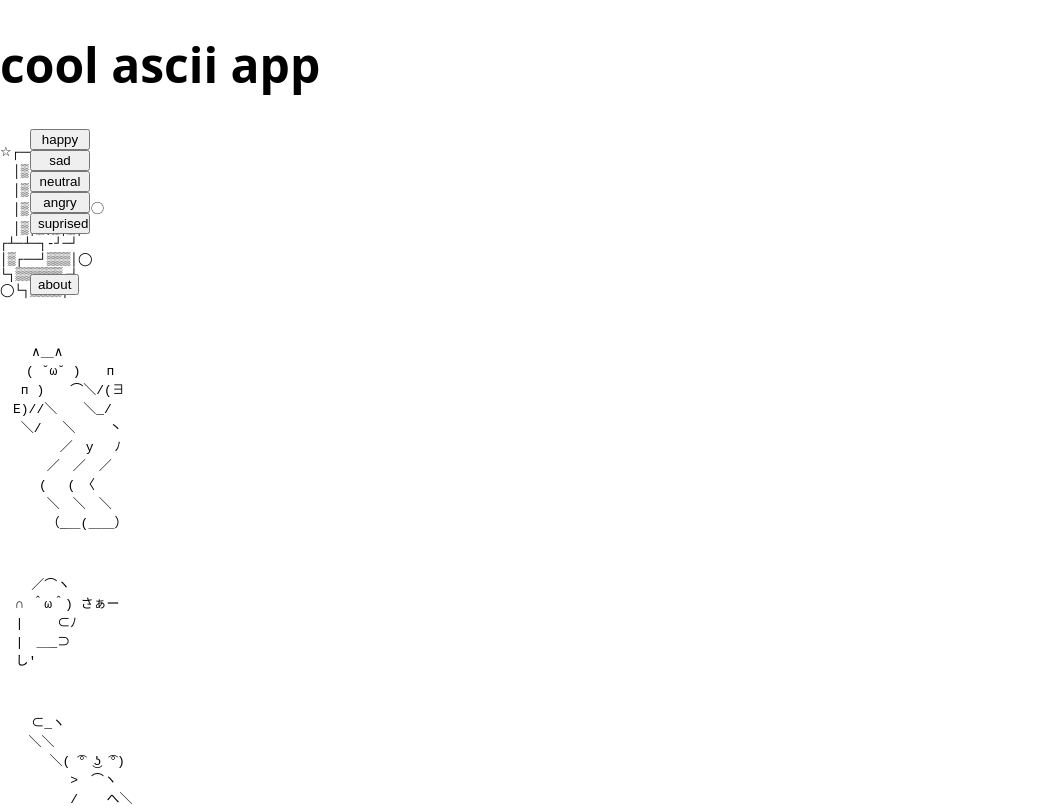
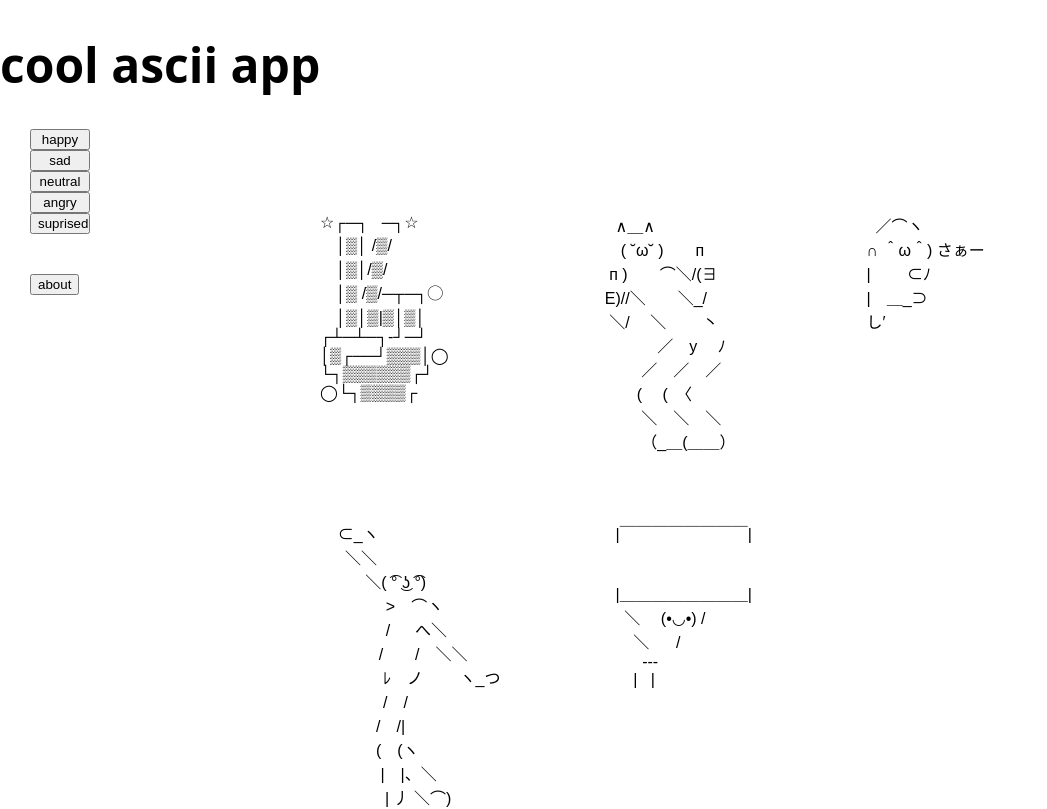
Before and after one commit to leedoughty/ascii-app, a React (Create React App) app: page / in a window 1280 px wide. Shown: the top 809 px of the page, without its empty margins (0-1047 px from the left). Built offline with nearby package versions, Linux system fonts and the light colour scheme.

Commit message:
Add state for emotion buttons

```diff
--- a/src/App.js
+++ b/src/App.js
@@ -15,16 +15,46 @@ const MainContainer = styled.div`
   position: relative;
 `
 
+const FlexContainer = styled.div`
+  position: absolute;
+  display: flex;
+  flex-flow: row wrap;
+  width: 70%;
+  height: auto;
+  margin-top: 50px;
+  margin-left: 25%;
+  margin-right: 20%;
+`
+
+const AsciiContainer = styled.pre`
+  width: 30%;
+  font-family: Arial, sans-serif;
+  /* border: 1px solid red; */
+`
+
 class App extends Component {
+  constructor(props) {
+    super(props);
+    this.state = {
+      currentEmotion: 'happy'
+    }
+  }
+
+  onClick = (emotion) => {
+    console.log('clicked', emotion);
+  }
+
   render() {
     return (
       <Router>
         <MainContainer>
           <Header title='cool ascii app'/>
-          <Navigation/>
-          {asciis.map(item => (
-            <pre>{item}</pre>
-          ))};
+          <Navigation onClick={this.onClick}/>
+          <FlexContainer>
+          {asciis.map((item, i) => (
+            <AsciiContainer key={i}>{item}</AsciiContainer>
+          ))}
+          </FlexContainer>
           <Route path="/about" component={About}/>
         </MainContainer>
       </Router>
--- a/src/EmotionButton.js
+++ b/src/EmotionButton.js
@@ -10,7 +10,7 @@ const Button = styled.button`
 class EmotionButton extends Component {
   render() {
     return (
-      <Button>
+      <Button onClick={() => this.props.onClick(this.props.emotion)}>
         {this.props.emotion}
       </Button>
     )
--- a/src/Navigation.js
+++ b/src/Navigation.js
@@ -16,11 +16,11 @@ class Navigation extends Component {
   render() {
     return (
       <NavBar>
-        <EmotionButton emotion='happy'/>
-        <EmotionButton emotion='sad'/>
-        <EmotionButton emotion='neutral'/>
-        <EmotionButton emotion='angry'/>
-        <EmotionButton emotion='suprised'/>
+        <EmotionButton onClick={this.props.onClick} emotion='happy'/>
+        <EmotionButton onClick={this.props.onClick} emotion='sad'/>
+        <EmotionButton onClick={this.props.onClick} emotion='neutral'/>
+        <EmotionButton onClick={this.props.onClick} emotion='angry'/>
+        <EmotionButton onClick={this.props.onClick} emotion='suprised'/>
         <Link to="/about"><AboutButton/></Link>
       </NavBar>
     )
--- a/src/asciis.js
+++ b/src/asciis.js
@@ -11,7 +11,7 @@ const asciis = [
 ◯└┐▒▒▒▒┌
   `],
   [`
-    ∧＿∧
+      ∧＿∧
 　　( ˘ω˘ )　　п
 　 п )　　⌒＼/(∃
 　Е)//＼　　＼_/
```
